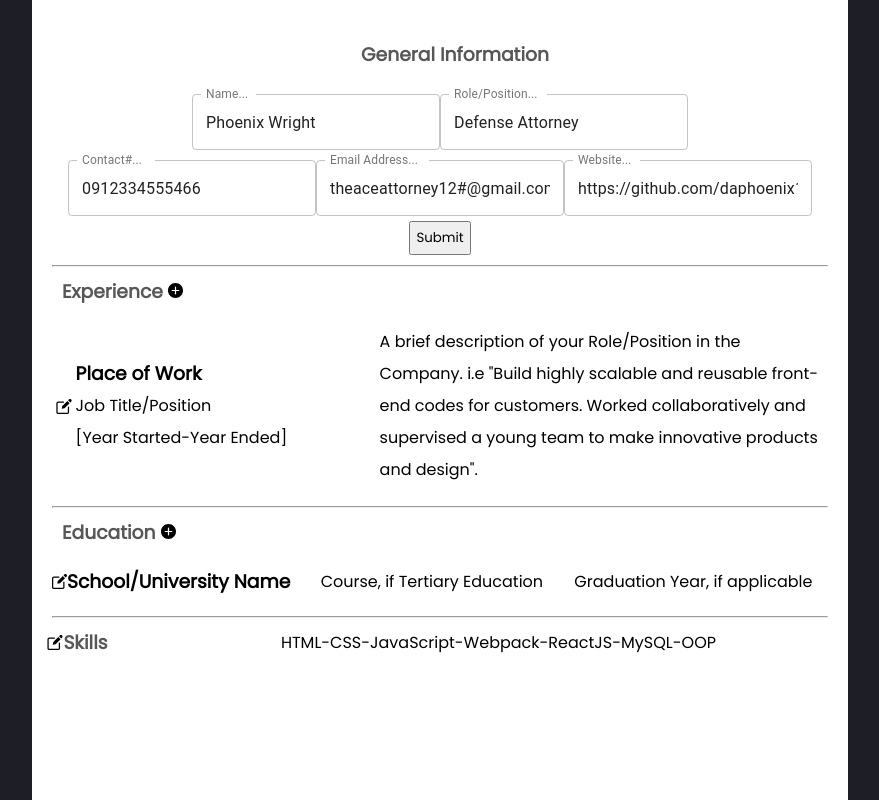
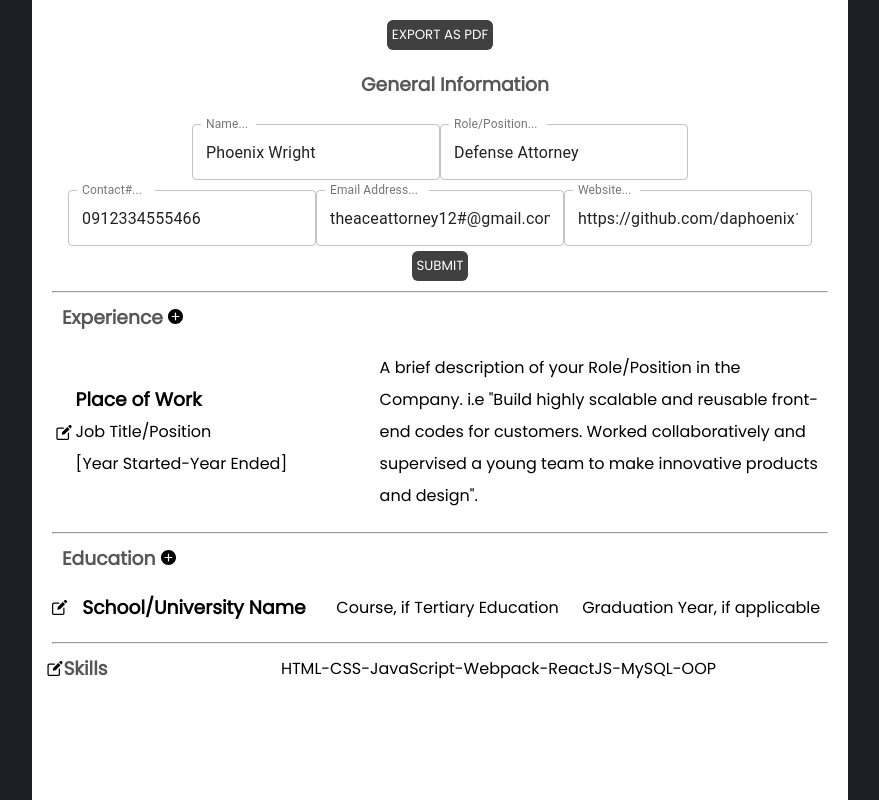
Before and after one commit to bananabread08/cv-app, a React (Create React App) app: page / in a window 1280 px wide. Both pictures are taken after a click on the picture 261 px from the left and 88 px from the top of the page. Shown: the top 800 px of the page, without its empty margins (200-1079 px from the left). Built offline with nearby package versions, Linux system fonts and the light colour scheme.

Commit message:
added ExportPDF functionality, Submit Button styling updates.

```diff
--- a/package.json
+++ b/package.json
@@ -8,6 +8,8 @@
     "@testing-library/jest-dom": "^5.11.10",
     "@testing-library/react": "^11.2.6",
     "@testing-library/user-event": "^12.8.3",
+    "html2canvas": "*",
+    "jspdf": "^2.3.1",
     "react": "^17.0.2",
     "react-dom": "^17.0.2",
     "react-scripts": "4.0.3",
--- a/src/App.js
+++ b/src/App.js
@@ -7,6 +7,8 @@ import Education from './components/Education';
 import Experience from './components/Experience';
 import Skills from './components/Skills';
 import uniqid from 'uniqid';
+import jsPDF from 'jspdf';
+import html2canvas from 'html2canvas';
 
 export default class App extends Component {
   constructor() {
@@ -17,6 +19,23 @@ export default class App extends Component {
       id: uniqid(),
     };
   }
+
+  exportPdf = () => {
+    const hide = document.querySelectorAll('.ToHide');
+    hide.forEach((element) => {
+      element.style.visibility = 'hidden';
+    });
+    html2canvas(document.querySelector('.App'), {
+      width: 816,
+      height: 1056,
+    }).then((canvas) => {
+      //document.body.appendChild(canvas); // if you want see your screenshot in body.
+      const imgData = canvas.toDataURL('image/png');
+      const pdf = new jsPDF('p', 'in', [8.5, 11]); //set pdf size to 8.5in x 11in Portrait
+      pdf.addImage(imgData, 'PNG', 0, 0);
+      pdf.save('CV.pdf');
+    });
+  };
 
   addEducation = (e) => {
     e.preventDefault();
@@ -36,6 +55,9 @@ export default class App extends Component {
     const { schoolList, experienceList } = this.state;
     return (
       <div className="App">
+        <button className="Export ToHide" onClick={this.exportPdf}>
+          Export as PDF
+        </button>
         <GeneralInfo editIcon={editIcon} />
         <hr />
         <h3 className="SectionLabels">
@@ -44,7 +66,7 @@ export default class App extends Component {
             src={addIcon}
             alt="Add Experience"
             onClick={this.addExperience}
-            className="addIcon"
+            className="addIcon ToHide"
           ></img>
         </h3>
         {experienceList.map((expID) => {
@@ -57,7 +79,7 @@ export default class App extends Component {
             src={addIcon}
             alt="Add Education"
             onClick={this.addEducation}
-            className="addIcon"
+            className="addIcon ToHide"
           ></img>
         </h3>
         {schoolList.map((schoolID) => {
--- a/src/components/Education.js
+++ b/src/components/Education.js
@@ -57,7 +57,7 @@ export default class Education extends Component {
                 value={gradDate}
                 onChange={this.handleChange}
               />
-              <input type="submit" value="Submit" />
+              <input className="Submit-btn" type="submit" value="Submit" />
             </form>
           </section>
         ) : (
@@ -65,7 +65,7 @@ export default class Education extends Component {
             <img
               src={this.props.editIcon}
               alt="Edit"
-              className="EditIcon"
+              className="EditIcon ToHide"
               onClick={this.handleSubmit}
             ></img>
             <h3>{school}</h3>
--- a/src/components/Experience.js
+++ b/src/components/Experience.js
@@ -83,10 +83,11 @@ export default class Experience extends Component {
                   label="Job Description..."
                   name="jobDescription"
                   value={jobDescription}
+                  maxLength="250"
                   onChange={this.handleChange}
                 />
               </div>
-              <input type="submit" value="Submit" />
+              <input className="Submit-btn" type="submit" value="Submit" />
             </form>
           </section>
         ) : (
@@ -94,7 +95,7 @@ export default class Experience extends Component {
             <img
               src={this.props.editIcon}
               alt="Edit"
-              className="EditIcon"
+              className="EditIcon ToHide"
               onClick={this.handleSubmit}
             ></img>
             <div className="CompanyDeets">
--- a/src/components/GeneralInfo.js
+++ b/src/components/GeneralInfo.js
@@ -81,7 +81,7 @@ export default class GeneralInfo extends Component {
                   onChange={this.handleChange}
                 />
               </div>
-              <input type="submit" value="Submit" />
+              <input className="Submit-btn" type="submit" value="Submit" />
             </form>
           </section>
         ) : (
@@ -89,7 +89,7 @@ export default class GeneralInfo extends Component {
             <img
               src={this.props.editIcon}
               alt="Edit"
-              className="EditIcon"
+              className="EditIcon ToHide"
               onClick={this.handleSubmit}
             ></img>
             <div>
--- a/src/components/Skills.js
+++ b/src/components/Skills.js
@@ -34,9 +34,10 @@ export default class Skills extends Component {
             <textarea
               name="skill"
               value={skill}
+              maxLength="70"
               onChange={this.handleChange}
             ></textarea>
-            <input type="submit" value="Submit" />
+            <input className="Submit-btn" type="submit" value="Submit" />
           </form>
         </section>
       );
@@ -46,7 +47,7 @@ export default class Skills extends Component {
           <img
             src={this.props.editIcon}
             alt="Edit"
-            className="EditIcon"
+            className="EditIcon ToHide"
             onClick={this.handleSubmit}
           ></img>
           <h3 className="SectionLabelsSkill">Skills</h3>
--- a/src/styles/App.css
+++ b/src/styles/App.css
@@ -45,3 +45,27 @@ textarea {
   width: 500px;
   height: 100px;
 }
+.Export {
+  display: flex;
+  margin: 0 auto;
+  border: none;
+  background: #404040;
+  color: #ffffff !important;
+  font-weight: 100;
+  padding: 5px;
+  text-transform: uppercase;
+  border-radius: 6px;
+  transition: all 0.3s ease 0s;
+  cursor: pointer;
+}
+.Export:hover {
+  color: #404040 !important;
+  font-weight: 500 !important;
+  letter-spacing: 1px;
+  background: #dbdbdb;
+  box-shadow: 0px 5px 40px -10px rgba(0, 0, 0, 0.57);
+  transition: all 0.3s ease 0s;
+}
+.ToHide {
+  visibility: visible;
+}
--- a/src/styles/Education.css
+++ b/src/styles/Education.css
@@ -18,9 +18,31 @@
 .EducationPreview > h3,
 .EducationPreview > p {
   flex-basis: 95%;
+  text-align: center;
 }
 .EducationPreview:hover > img {
   transform: scale(1.5);
   filter: invert(37%) sepia(94%) saturate(1462%) hue-rotate(166deg)
     brightness(101%) contrast(101%);
 }
+.Submit-btn {
+  display: flex;
+  margin: 0 auto;
+  border: none;
+  background: #404040;
+  color: #ffffff !important;
+  font-weight: 100;
+  padding: 5px;
+  text-transform: uppercase;
+  border-radius: 6px;
+  transition: all 0.3s ease 0s;
+  cursor: pointer;
+}
+.Submit-btn:hover {
+  color: #404040 !important;
+  font-weight: 500 !important;
+  letter-spacing: 2px;
+  background: #dbdbdb;
+  box-shadow: 0px 5px 40px -10px rgba(0, 0, 0, 0.57);
+  transition: all 0.3s ease 0s;
+}
--- a/src/styles/Experience.css
+++ b/src/styles/Experience.css
@@ -35,3 +35,24 @@
   filter: invert(37%) sepia(94%) saturate(1462%) hue-rotate(166deg)
     brightness(101%) contrast(101%);
 }
+.Submit-btn {
+  display: flex;
+  margin: 0 auto;
+  border: none;
+  background: #404040;
+  color: #ffffff !important;
+  font-weight: 100;
+  padding: 5px;
+  text-transform: uppercase;
+  border-radius: 6px;
+  transition: all 0.3s ease 0s;
+  cursor: pointer;
+}
+.Submit-btn:hover {
+  color: #404040 !important;
+  font-weight: 500 !important;
+  letter-spacing: 2px;
+  background: #dbdbdb;
+  box-shadow: 0px 5px 40px -10px rgba(0, 0, 0, 0.57);
+  transition: all 0.3s ease 0s;
+}
--- a/src/styles/GeneralInfo.css
+++ b/src/styles/GeneralInfo.css
@@ -14,7 +14,7 @@
   display: flex;
   align-items: center;
   justify-content: space-between;
-  padding: 20px;
+  padding: 10px;
 }
 .GeneralInfoPreview > div > p > a {
   color: black;
@@ -31,3 +31,24 @@
   filter: invert(37%) sepia(94%) saturate(1462%) hue-rotate(166deg)
     brightness(101%) contrast(101%);
 }
+.Submit-btn {
+  display: flex;
+  margin: 0 auto;
+  border: none;
+  background: #404040;
+  color: #ffffff !important;
+  font-weight: 100;
+  padding: 5px;
+  text-transform: uppercase;
+  border-radius: 6px;
+  transition: all 0.3s ease 0s;
+  cursor: pointer;
+}
+.Submit-btn:hover {
+  color: #404040 !important;
+  font-weight: 500 !important;
+  letter-spacing: 1px;
+  background: #dbdbdb;
+  box-shadow: 0px 5px 40px -10px rgba(0, 0, 0, 0.57);
+  transition: all 0.3s ease 0s;
+}
--- a/src/styles/Skills.css
+++ b/src/styles/Skills.css
@@ -25,3 +25,24 @@
   filter: invert(37%) sepia(94%) saturate(1462%) hue-rotate(166deg)
     brightness(101%) contrast(101%);
 }
+.Submit-btn {
+  display: flex;
+  margin: 0 auto;
+  border: none;
+  background: #404040;
+  color: #ffffff !important;
+  font-weight: 100;
+  padding: 5px;
+  text-transform: uppercase;
+  border-radius: 6px;
+  transition: all 0.3s ease 0s;
+  cursor: pointer;
+}
+.Submit-btn:hover {
+  color: #404040 !important;
+  font-weight: 500 !important;
+  letter-spacing: 2px;
+  background: #dbdbdb;
+  box-shadow: 0px 5px 40px -10px rgba(0, 0, 0, 0.57);
+  transition: all 0.3s ease 0s;
+}
```
Also changed, not shown: 1 other file (tests, documents, lock files or other folders).
